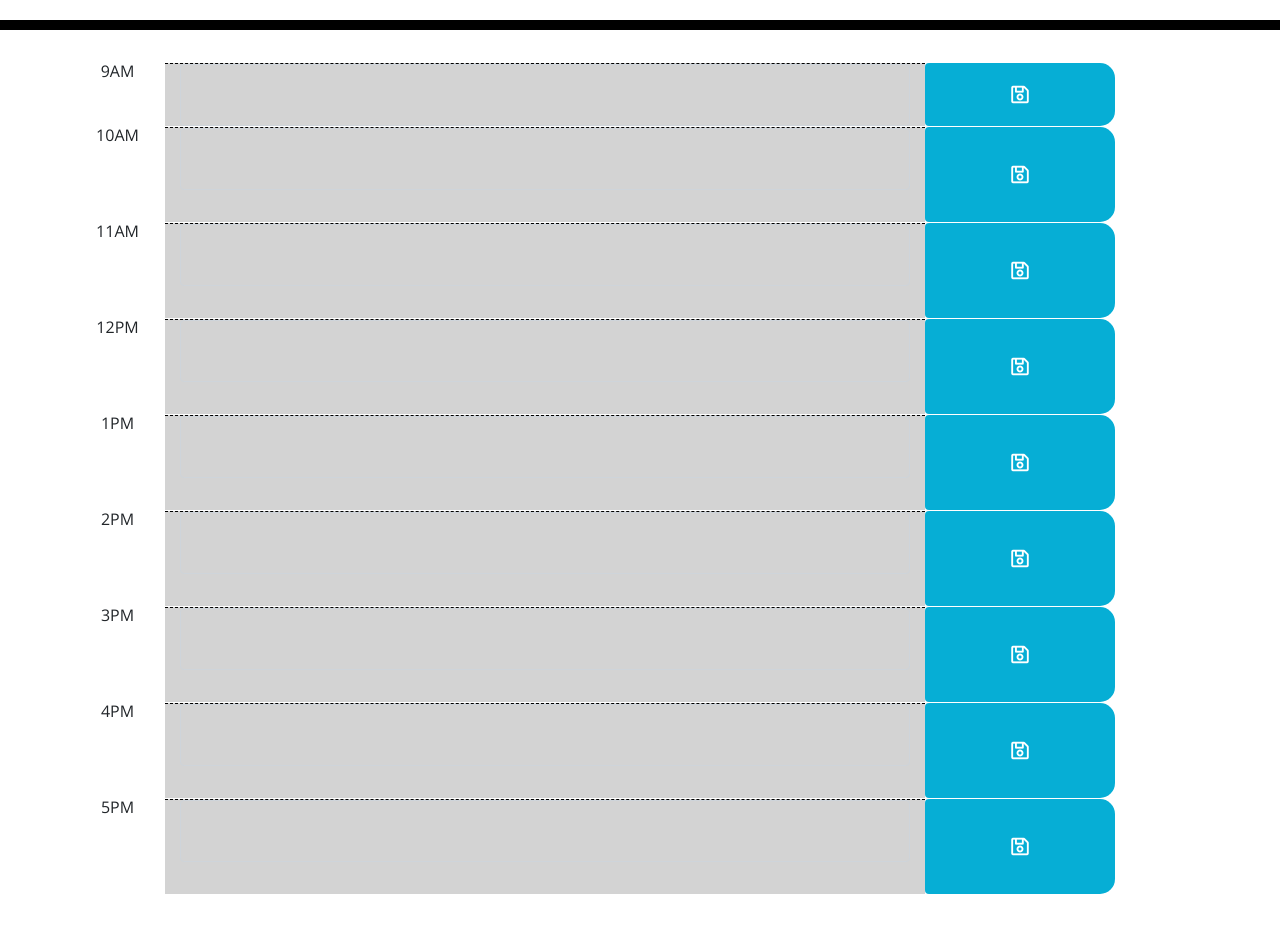
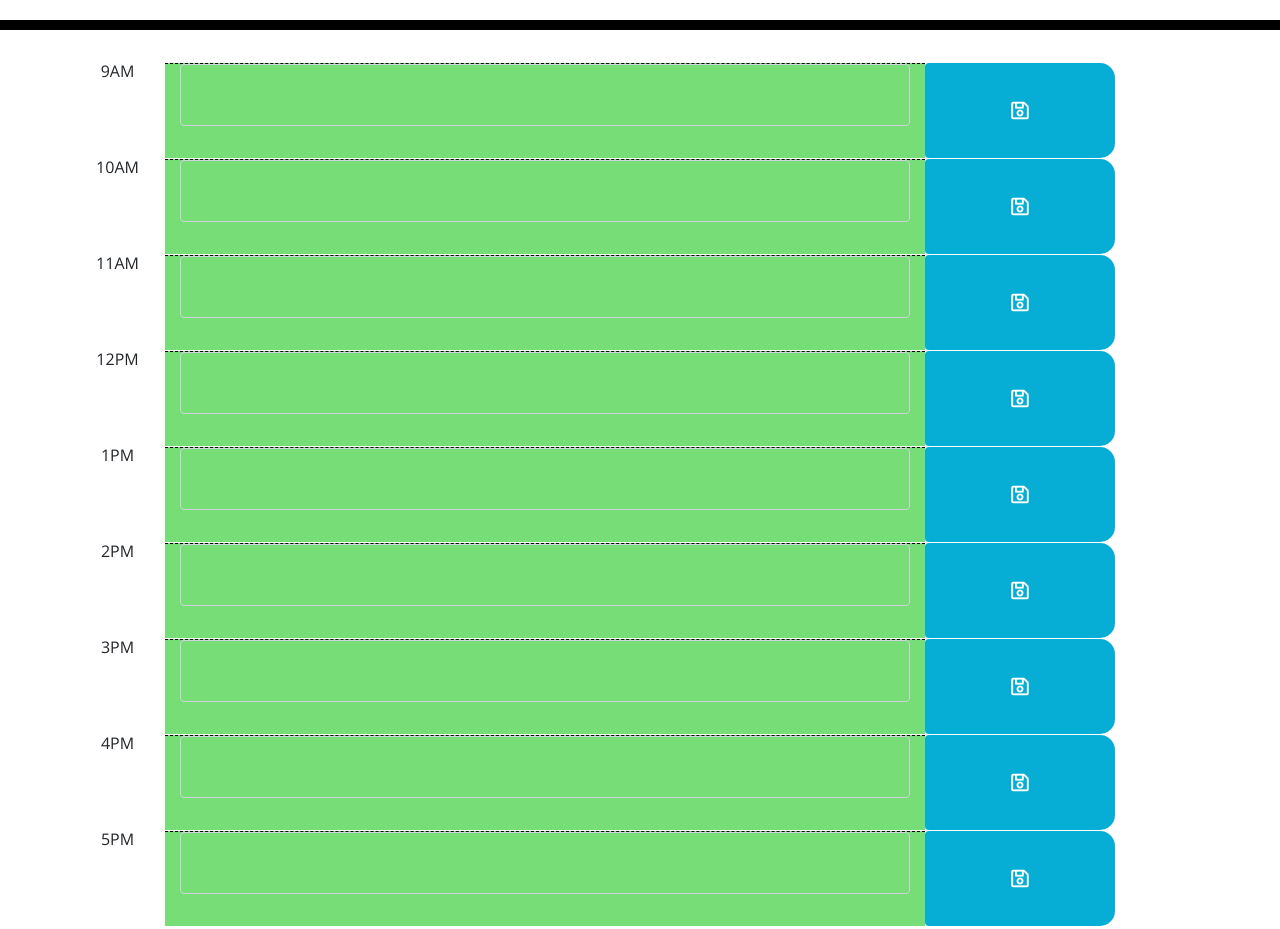
Before and after one commit to emkaygru/workDayScheduler, a plain HTML site: page index.html in a window 1280 px wide. Shown: the part 282-1211 px from the top of the page. Before the commit the page ends 1179 px from the top, so only its background shows below. Drawn offline with nearby package versions, Linux system fonts and the light colour scheme.

Commit message:
'updating div ids'

```diff
--- a/index.html
+++ b/index.html
@@ -48,10 +48,11 @@
       </div>
     </div> -->
 
-    <div class="time-block" id="9">
+    <div class="time-block">
       <div class="row h-100">
         <p class="display-time col-sm-1" id="nine"></p>
-        <div class="inputText col-sm-8 hour schedule"><textarea class="form-control schedule-text"></textarea></div>
+        <div class="inputText col-sm-8 hour schedule" id="9"><textarea class="form-control schedule-text"></textarea>
+        </div>
         <button type="button" class="button saveBtn col-sm-2 btn saveIcon"><i class="far fa-save"></i></button>
       </div>
     </div>
@@ -59,7 +60,8 @@
     <div class="time-block">
       <div class="row h-100">
         <p class="display-time col-sm-1" id="ten"></p>
-        <div class="inputText col-sm-8 hour schedule"><textarea class="form-control schedule-text text-area"></textarea>
+        <div class="inputText col-sm-8 hour schedule" id="10"><textarea
+            class="form-control schedule-text text-area"></textarea>
         </div>
         <button type="button" class="button saveBtn col-sm-2 btn saveIcon"><i class="far fa-save"></i></button>
       </div>
@@ -68,7 +70,8 @@
     <div class="time-block">
       <div class="row h-100">
         <p class="display-time col-sm-1" id="eleven"></p>
-        <div class="inputText col-sm-8 hour schedule"><textarea class="form-control schedule-tex text-area"></textarea>
+        <div class="inputText col-sm-8 hour schedule" id="11"><textarea
+            class="form-control schedule-tex text-area"></textarea>
         </div>
         <button type="button" class="button saveBtn col-sm-2 btn saveIcon"><i class="far fa-save"></i></button>
       </div>
@@ -77,7 +80,8 @@
     <div class="time-block">
       <div class="row h-100">
         <p class="display-time col-sm-1" id="twelve"></p>
-        <div class="inputText col-sm-8 hour schedule"><textarea class="form-control schedule-text text-area"></textarea>
+        <div class="inputText col-sm-8 hour schedule" id="12"><textarea
+            class="form-control schedule-text text-area"></textarea>
         </div>
         <button type="button" class="button saveBtn col-sm-2 btn saveIcon"><i class="far fa-save"></i></button>
       </div>
@@ -86,7 +90,8 @@
     <div class="time-block">
       <div class="row h-100">
         <p class="display-time col-sm-1" id="thirteen"></p>
-        <div class="inputText col-sm-8 hour schedule"><textarea class="form-control schedule-text text-area"></textarea>
+        <div class="inputText col-sm-8 hour schedule" id="13"><textarea
+            class="form-control schedule-text text-area"></textarea>
         </div>
         <button type="button" class="button saveBtn col-sm-2 btn saveIcon"><i class="far fa-save"></i></button>
       </div>
@@ -95,7 +100,8 @@
     <div class="time-block">
       <div class="row h-100">
         <p class="display-time col-sm-1" id="fourteen"></p>
-        <div class="inputText col-sm-8 hour schedule"><textarea class="form-control schedule-text text-area"></textarea>
+        <div class="inputText col-sm-8 hour schedule" id="14"><textarea
+            class="form-control schedule-text text-area"></textarea>
         </div>
         <button type="button" class="button saveBtn col-sm-2 btn saveIcon"><i class="far fa-save"></i></button>
       </div>
@@ -104,7 +110,8 @@
     <div class="time-block">
       <div class="row h-100">
         <p class="display-time col-sm-1" id="fifteen"></p>
-        <div class="inputText col-sm-8 hour schedule"><textarea class="form-control schedule-text text-area"></textarea>
+        <div class="inputText col-sm-8 hour schedule" id="15"><textarea
+            class="form-control schedule-text text-area"></textarea>
         </div>
         <button type="button" class="button saveBtn col-sm-2 btn saveIcon"><i class="far fa-save"></i></button>
       </div>
@@ -113,7 +120,8 @@
     <div class="time-block">
       <div class="row h-100">
         <p class="display-time col-sm-1" id="sixteen"></p>
-        <div class="inputText col-sm-8 hour schedule"><textarea class="form-control schedule-text text-area"></textarea>
+        <div class="inputText col-sm-8 hour schedule" id="16"><textarea
+            class="form-control schedule-text text-area"></textarea>
         </div>
         <button type="button" class="button saveBtn col-sm-2 btn saveIcon"><i class="far fa-save"></i></button>
       </div>
@@ -122,7 +130,8 @@
     <div class="time-block">
       <div class="row h-100">
         <p class="display-time col-sm-1" id="seventeen"></p>
-        <div class="inputText col-sm-8 hour schedule"><textarea class="form-control schedule-text text-area"></textarea>
+        <div class="inputText col-sm-8 hour schedule" id="17"><textarea
+            class="form-control schedule-text text-area"></textarea>
         </div>
         <button type="button" class="button saveBtn col-sm-2 btn saveIcon"><i class="far fa-save"></i></button>
       </div>
--- a/script.js
+++ b/script.js
@@ -23,6 +23,7 @@ var thirteen = $('#fourteen').html('2PM');
 var thirteen = $('#fifteen').html('3PM');
 var thirteen = $('#sixteen').html('4PM');
 var thirteen = $('#seventeen').html('5PM');
+
 
 // display the time at the top of the schedule - time and date
 let date = m.format("dddd MMM Do");
@@ -53,20 +54,23 @@ $(document).ready(function () {
 
         function changeColor() {
             for (i = 9; i <= 17; i++) {
+                // let currentTime = new Date.getHours();
+
+                // let hour = parseInt(document.getElementsByClassName('time-block')[0].id);
                 let hour = document.getElementsByClassName('hour');
 
                 if (hour === currentTime) {
                     $('div.inputText').addClass('present').removeClass('future').removeClass('past');
 
-                } else if (hour > currentTime) {
+                } else if (hour < currentTime) {
                     $('div.inputText').addClass('past');
 
                 } else {
                     $('div.inputText').addClass('future').removeClass('past').removeClass('present');
 
                 }
+                console.log(hour);
             }
-
         }
 
         changeColor();
```
